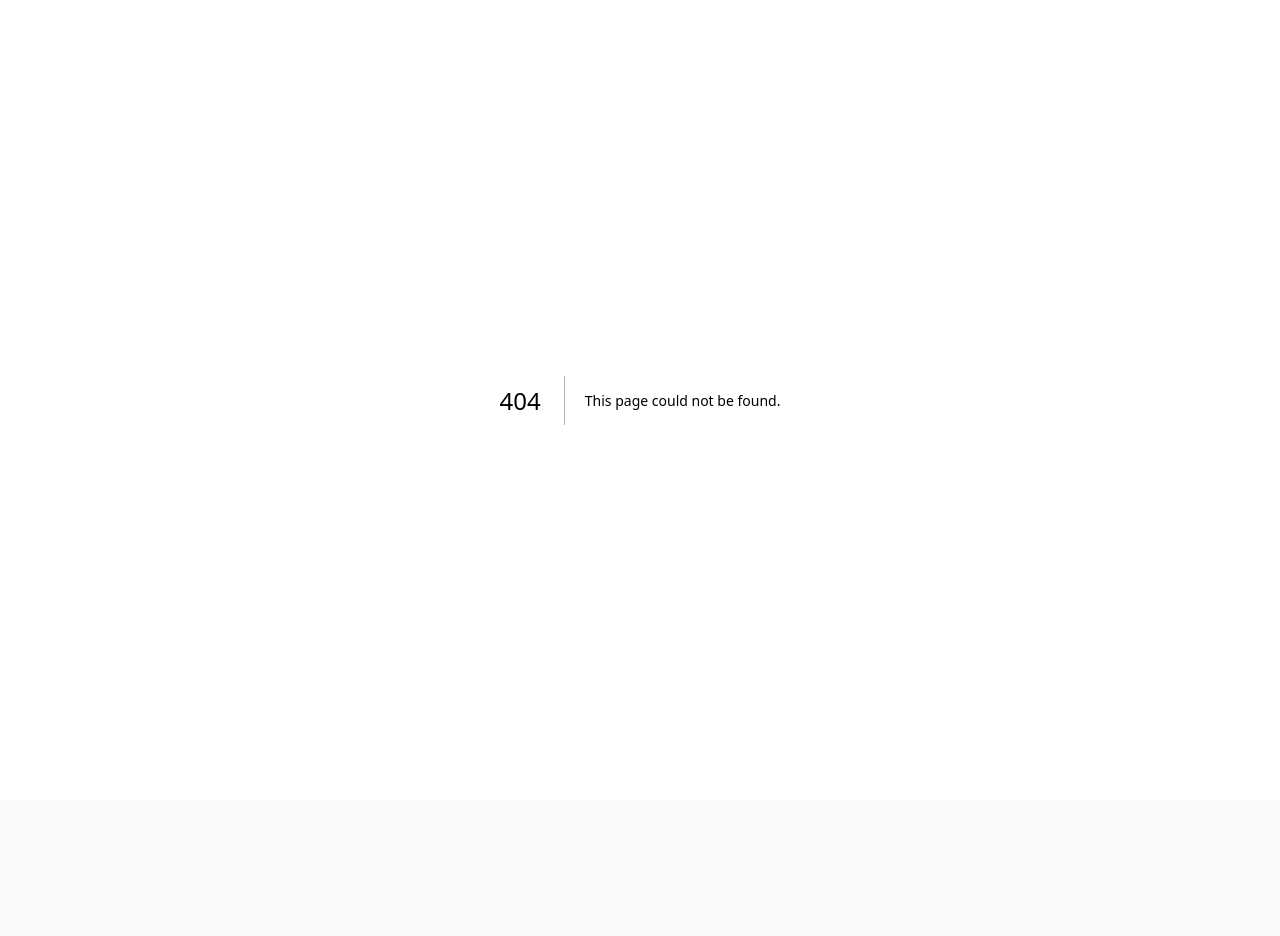
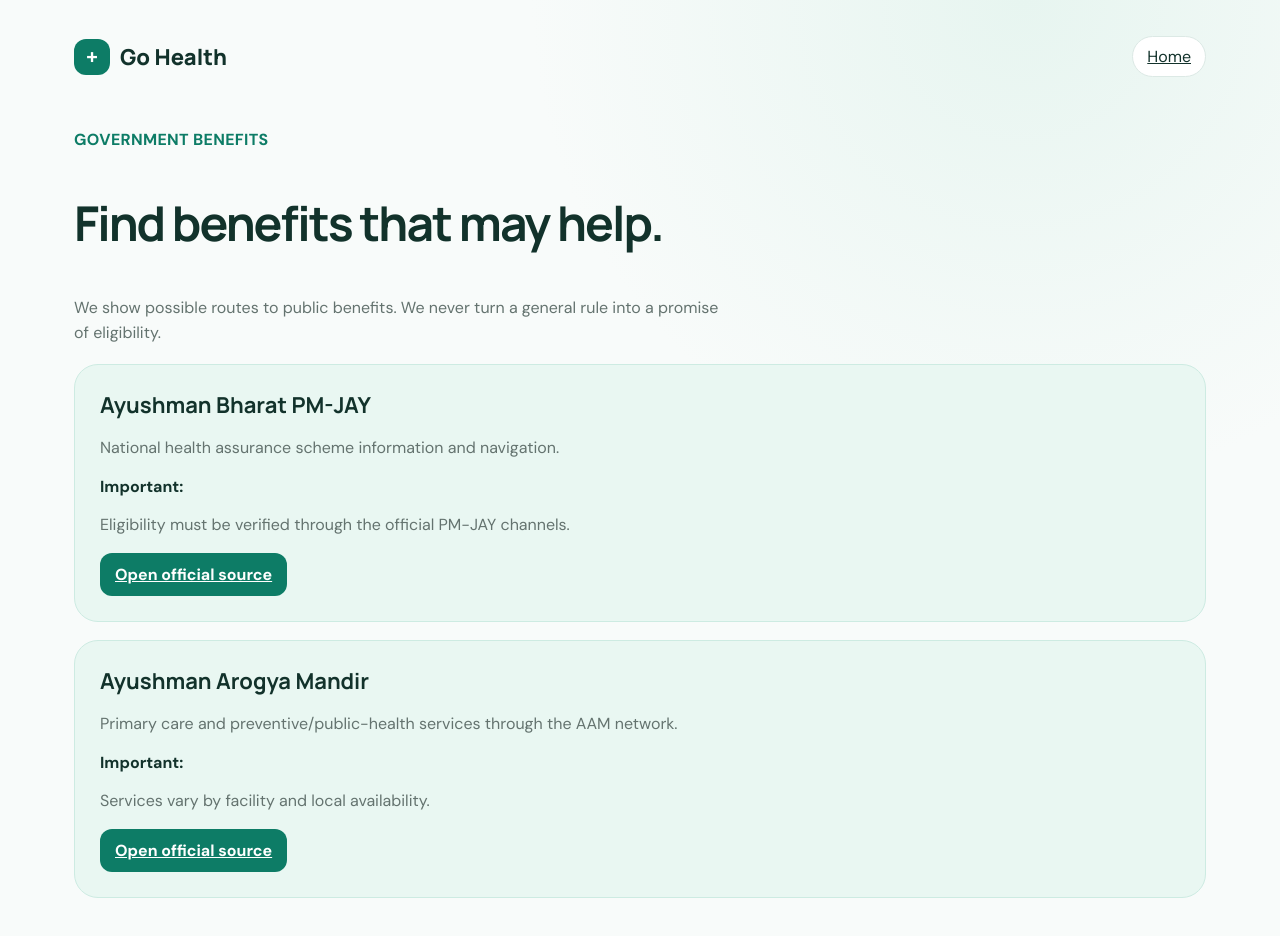
Before and after one commit to sharmadevendra1/Go-Health-ready, a Next.js app: page /schemes in a window 1280 px wide. Before the commit this address had no page. Shown: the top 936 px of the page. Before the commit the page ends 800 px from the top, so only its background shows below. Built offline with nearby package versions, Linux system fonts and the light colour scheme.

Commit message:
feat: add government schemes navigation

```diff
--- /dev/null
+++ b/app/schemes/page.tsx
@@ -0,0 +1,2 @@
+const schemes=[['Ayushman Bharat PM-JAY','National health assurance scheme information and navigation.','Eligibility must be verified through the official PM-JAY channels.','https://pmjay.gov.in/'],['Ayushman Arogya Mandir','Primary care and preventive/public-health services through the AAM network.','Services vary by facility and local availability.','https://aam.mohfw.gov.in/']]
+export default function Schemes(){return <main className="shell"><header className="topbar"><div className="logo"><span className="logo-mark">+</span> Go Health</div><a className="lang" href="/">Home</a></header><section className="section"><div className="eyebrow">GOVERNMENT BENEFITS</div><h1 style={{fontFamily:'Manrope',fontSize:48,letterSpacing:'-.04em'}}>Find benefits that may help.</h1><p style={{color:'var(--muted)',maxWidth:650,lineHeight:1.6}}>We show possible routes to public benefits. We never turn a general rule into a promise of eligibility.</p>{schemes.map(([n,d,e,u])=><article className="benefit-card" style={{marginTop:18}} key={n}><h3>{n}</h3><p>{d}</p><strong>Important:</strong><p>{e}</p><a className="cta" href={u} target="_blank" rel="noreferrer">Open official source</a></article>)}</section></main>}
```
